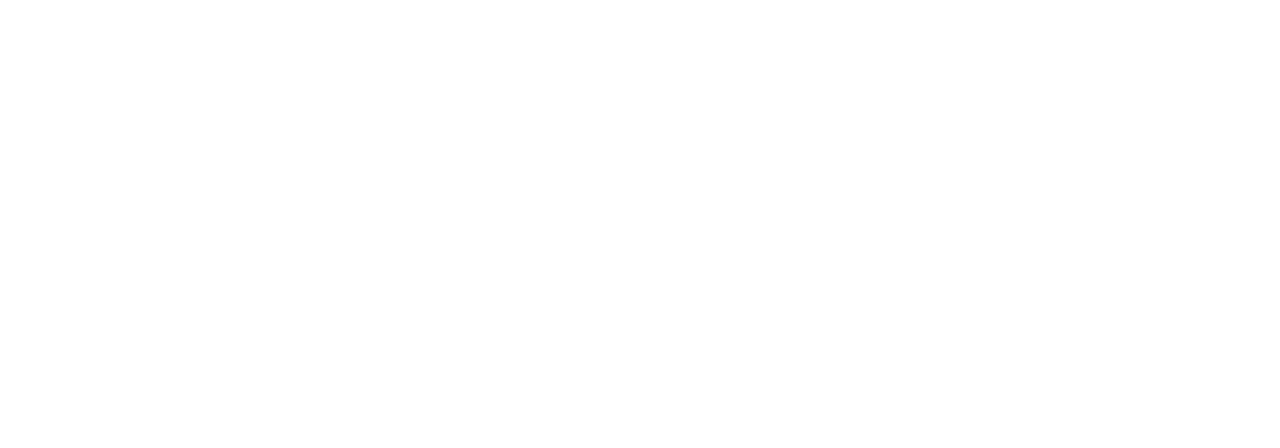
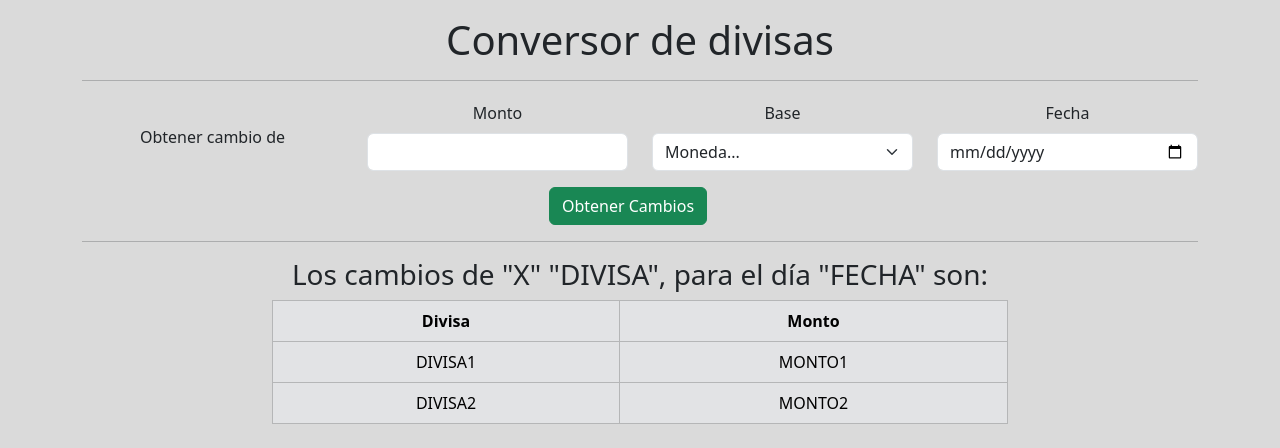
Before and after one commit to Rodrigo-ade/conversor-divisas, a website: page index.html in a window 1280 px wide. Drawn offline with nearby package versions, Linux system fonts and the light colour scheme.

Commit message:
Agrega la interfaz

```diff
--- a/index.html
+++ b/index.html
@@ -10,6 +10,68 @@
 </head>
 <body>
 
+    <div class="container text-center mt-3">
+        <h1>Conversor de divisas</h1>
+
+        <hr>
+
+        <div class="row" id="interfaz-seleccion">
+            <div class="col mt-4">
+               <p>Obtener cambio de</p>
+            </div>
+            <div class="col">
+                <label for="monto" class="form-label">Monto</label>
+                <input id="monto" class="form-control" type="number"/>
+            </div>
+            <div class="col">
+                <label for="base" class="form-label">Base</label>
+                <select class="form-select" id="base" required>
+                  <option selected disabled value="">Moneda...</option>
+                  <option>ARS</option>
+                  <option>USD</option>
+                </select>
+            </div>
+            <div class="col">
+                <label for="fecha" class="form-label">Fecha</label>
+                <input id="fecha" class="form-control" type="date" />
+            </div>
+
+            <div class="row">
+                <div class="col align-self-center text-center mt-3">
+                    <button type="button" class="btn btn-success">Obtener Cambios</button>
+                </div>
+            </div>
+
+        </div>
+
+        <hr>
+
+        <div class="row mt-3">
+            <h3 id="texto-resultado">Los cambios de "X" "DIVISA", para el día "FECHA" son:</h3>
+
+            <div class="col-8" id="resultados">
+                <table class="table table-secondary table-responsive table-bordered table-hover">
+                    <thead>
+                        <tr>
+                            <th scope="col">Divisa</th>
+                            <th scope="col">Monto</th>
+                        </tr>
+                    </thead>
+                    <tbody>
+                        <tr>
+                            <td>DIVISA1</td>
+                            <td>MONTO1</td>
+                        </tr>
+                        <tr>
+                            <td>DIVISA2</td>
+                            <td>MONTO2</td>
+                        </tr>
+                    </tbody>
+                </table>
+            </div>
+        </div>
+    </div>
+
     <script src='src/index.js'></script>
 </body>
 </html>
--- a/src/main.css
+++ b/src/main.css
@@ -0,0 +1,13 @@
+body{
+    background-color: rgb(218, 218, 218) !important;
+}
+
+#interfaz-seleccion{
+    margin-top: 20px;
+}
+
+#resultados{
+    margin: 0 auto;
+    height: 500px;
+    overflow-y: auto;
+}
```
